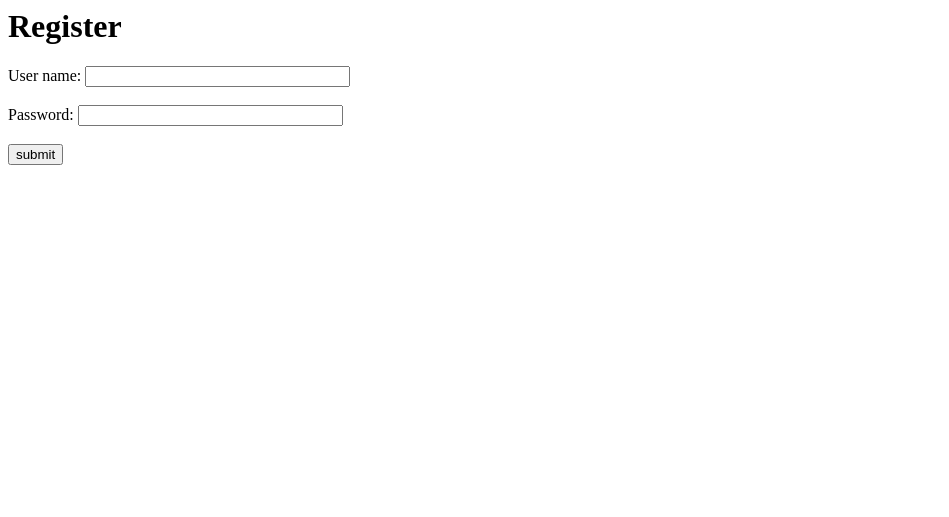
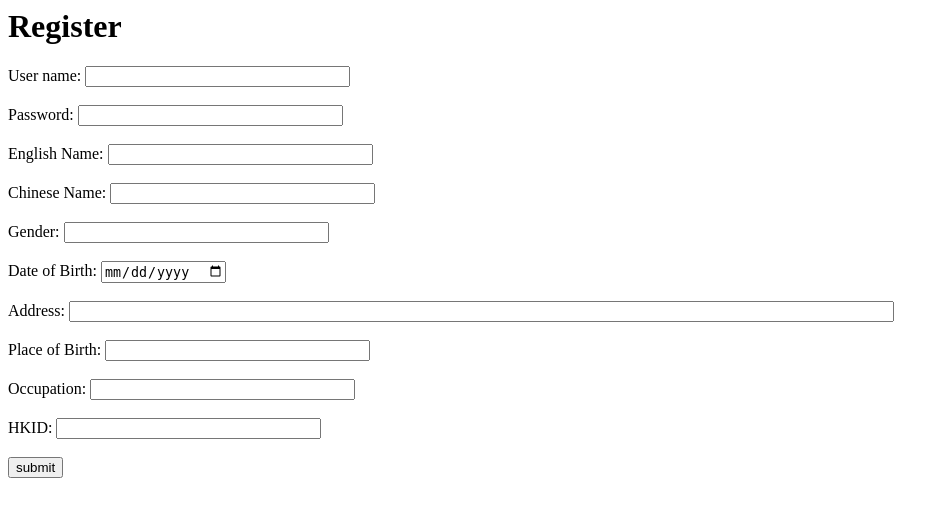
Before and after one commit to 217013277/hkid-appoinment-system, a PHP site: page /register_form.php in a window 1280 px wide. Shown: the top 517 px of the page, without its empty margins (0-949 px from the left). Run offline with PHP 8.4, Linux system fonts and the light colour scheme.

Commit message:
update register form

```diff
--- a/register_form.php
+++ b/register_form.php
@@ -5,8 +5,17 @@
 <body>
 <form action="register_result.php" method="post">
 <h1>Register</h1>
-User name: <input name="id" type="text" size="30" maxlength="100"><br><br>
-Password: <input name="pwd" type="text" size="30" maxlength="100"><br><br>
+User name: <input name="username" type="text" size="30" maxlength="100"><br><br>
+Password: <input name="password" type="text" size="30" maxlength="100"><br><br>
+English Name: <input name="engName" type="text" size="30" maxlength="100"><br><br>
+Chinese Name: <input name="ChiName" type="text" size="30" maxlength="100"><br><br>
+Gender: <input name="gender" type="text" size="30" maxlength="12"><br><br>
+Date of Birth: <input name="dob" type="date" size="30"><br><br>
+Address: <input name="address" type="text" size="100" maxlength="100"><br><br>
+Place of Birth: <input name="placeOfBirth" type="text" size="30" maxlength="100"><br><br>
+Occupation: <input name="occupation" type="text" size="30" maxlength="100"><br><br>
+HKID: <input name="hkid" type="text" size="30" maxlength="100"><br><br>
+
 <input name="submit" type="submit" value="submit">
 </form>
 </body>
```
